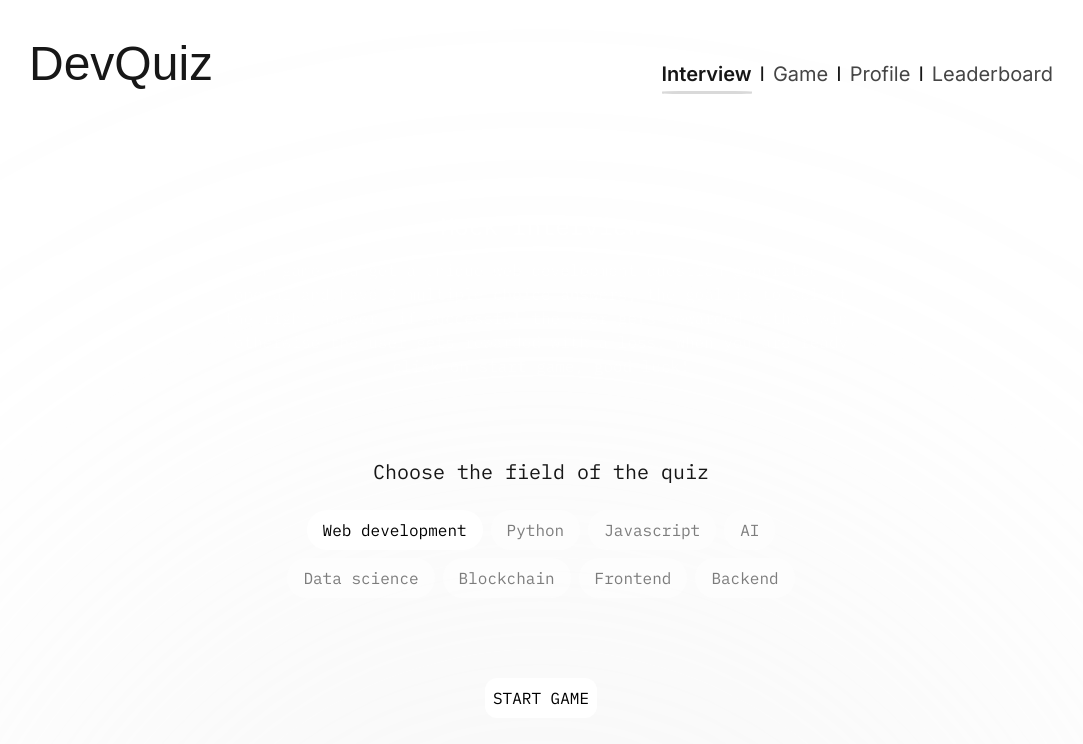
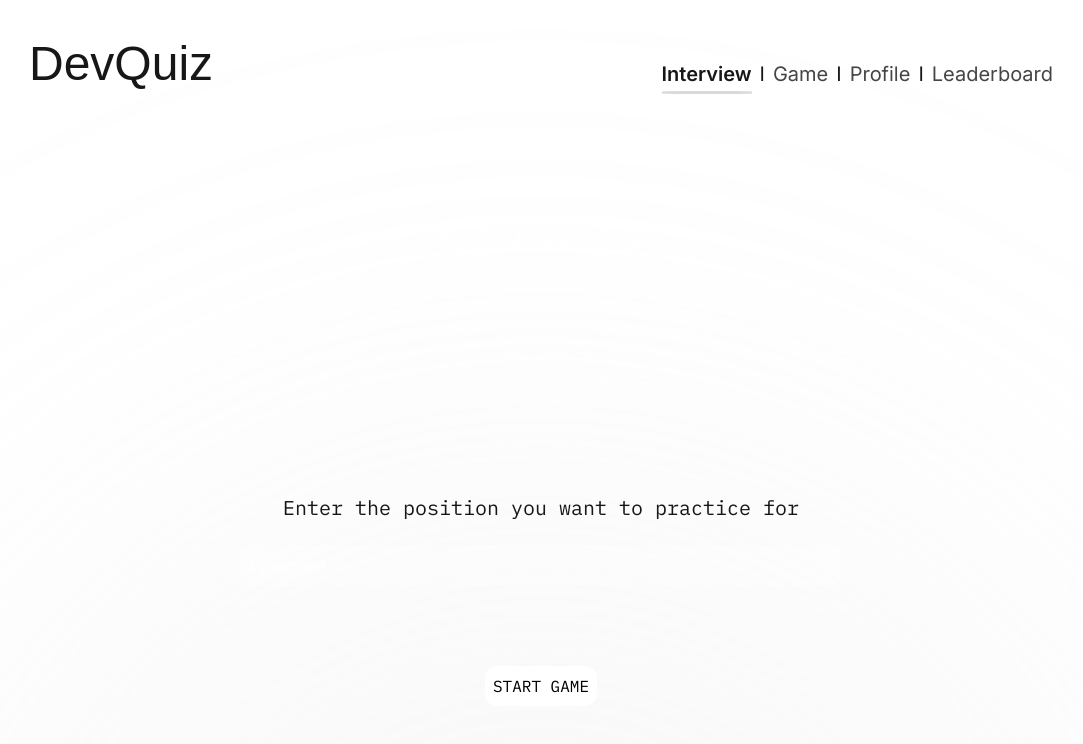
Before and after one commit to BChainbuddy/DevelopmentQuiz, a Next.js app: page /interview in a window 1280 px wide. Shown: the top 744 px of the page, without its empty margins (99-1182 px from the left). Built offline with nearby package versions, Linux system fonts and the light colour scheme; a web font is replaced by a local one.

Commit message:
add simple UI to present new feature

```diff
--- a/src/app/interview/page.tsx
+++ b/src/app/interview/page.tsx
@@ -15,7 +15,8 @@ export default function GamePage() {
   );
   const [correctAnswer, setCorrectAnswer] = useState("");
 
-  const [category, setCategory] = useState(categories[0]);
+  //   const [category, setCategory] = useState(categories[0]);
+  const [position, setPosition] = useState("Frontend");
 
   const handleNewGame = () => {
     setStartGame(true);
@@ -120,17 +121,13 @@ export default function GamePage() {
               Mock Interview
             </p>
             <p className="max-w-[40rem] text-[#FFFFFF99] md:text-center text-start md:text-base text-xs">
-              {/* Each game has 10 rounds, the questions have 3 multiple choice
-              questions and go from easy to hard, the goal is to get a score of
-              more than 60%, if successful the user gets rewarded with a win, on
-              the other hand if the score is less than 60% the user gets a loss.
-              When you are ready click on start game, good luck! */}
               <span className="hidden md:block">
-                Each game you get a unique web development question generated by
-                openai and have 3 multiple choice answers, the goal is to select
-                the right answer, if successful the user gets rewarded with a
-                win, otherwise the user gets rewarded with a loss. When you are
-                ready click on start game, good luck!
+                Mock Interview is a game where you can test your knowledge of
+                developer position that you are applying for. You will be
+                presented with a series of questions, and you have to choose the
+                correct answer from the options provided. The game is designed
+                to help you improve your skills and prepare for real-life
+                interviews. The interview doesnt count towards your stats.
               </span>
               <span className="md:hidden block">
                 Each game offers a unique, OpenAI-generated web development
@@ -142,25 +139,15 @@ export default function GamePage() {
           </div>
           <div className="flex flex-col justify-center items-center md:gap-y-6 gap-y-4">
             <p className="text-center lg:text-xl md:text-lg text-base">
-              Choose the field of the quiz
+              Enter the position you want to practice for
             </p>
-            <div className="lg:w-[600px] md:w-[400px] mx-auto flex flex-wrap justify-center items-center gap-2">
-              {categories.map((item, i) => (
-                <button
-                  onClick={() => {
-                    setCategory(item);
-                  }}
-                  className={`lg:py-2 lg:px-4 md:py-1.5 md:px-2.5 py-1 px-2 lg:text-base md:text-sm text-xs bg-white text-black rounded-3xl text-center w-fit transition-all duration-300 ease-out cursor-pointer inline-block ${
-                    category === item
-                      ? "opacity-100"
-                      : "opacity-50 hover:opacity-100"
-                  }`}
-                  key={i}
-                >
-                  {item.name}
-                </button>
-              ))}
-            </div>
+            <input
+              type="text"
+              placeholder="Junior Frontend React Developer"
+              className="lg:w-[600px] md:w-[400px] mx-auto p-2 rounded-lg bg-[#FFFFFF33] text-white placeholder:text-[#FFFFFF99] focus:outline-none focus:ring-2 focus:ring-white focus:border-transparent"
+              value={position}
+              onChange={(e) => setPosition(e.target.value)}
+            />
           </div>
           <button
             className="text-black rounded-xl bg-white md:p-2 p-1.5 cursor-pointer md:text-base text-sm"
@@ -174,15 +161,7 @@ export default function GamePage() {
           <CircleLoading className="lg:w-10 lg:h-10 md:w-8 md:h-8 h-5 w-5 fill-[#d9d9d9]" />
         </div>
       ) : (
-        <Quiz
-          startGame={startGame}
-          setStartGame={setStartGame}
-          newRound={newRound}
-          question={question}
-          answers={answers}
-          correctAnswer={correctAnswer}
-          category={category.name}
-        />
+        <></>
       )}
     </div>
   );
--- /dev/null
+++ b/src/data/interview.ts
@@ -0,0 +1,3 @@
+export const interviewPrompt = ({ position }: { position: string }) => {
+  return `You are a ${position} developer. You are interviewing a candidate for a ${position} developer position. Ask the candidate 5 questions and provide the answers. The questions should be relevant to the ${position} position.`;
+};
```
